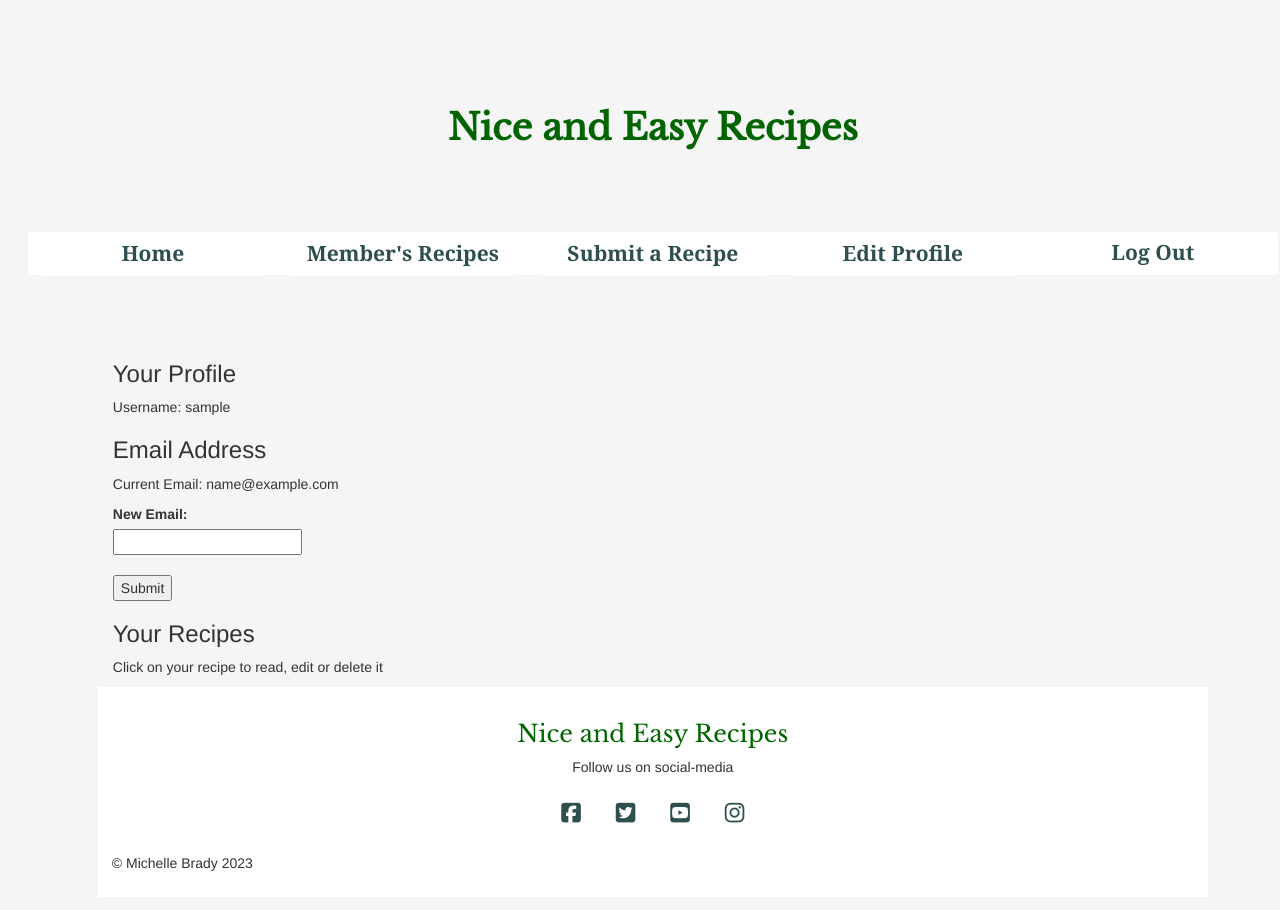
After one commit to Code-Institute-Submissions/ShellyBrady-RecipeWebsite, a Django app: page /edit_profile/ in a window 1280 px wide. The commit adds this page. Run offline with Django 3.2, Linux system fonts and the light colour scheme; the visitor is signed in with stand-in values (Sample User, id 1); data that the repository does not hold is empty; some libraries are stand-ins or nearby versions.

Commit message:
add profile page so user can change email address, see list of their submission, read,update and delete their recipes

```diff
--- a/recipesite/urls.py
+++ b/recipesite/urls.py
@@ -1,12 +1,15 @@
 from . import views
 from django.urls import path
-from .views import RecipeList, RecipeDetail, RecipeLike, SubmissionDetail, SubmissionListView, SubmissionLike
+from .views import RecipeList, RecipeDetail, RecipeLike, SubmissionDetail, SubmissionListView, SubmissionLike, EditProfile, EditSubmission, DeleteSubmission
 
 urlpatterns = [
     path('', views.RecipeList.as_view(), name='home'),
     path('submission_list', views.SubmissionListView.as_view(), name='submission_list'),
     path('submission_detail/<slug:slug>', views.SubmissionDetail.as_view(), name='submission_detail'),
+    path('edit_submission/<int:submission_id>/', EditSubmission.as_view(), name='edit_submission'),
+    path('delete_submission/<int:submission_id>/', views.DeleteSubmission.as_view(), name='delete_submission'),
     path('submit/', views.create_submission, name='submit'),
+    path('edit_profile/', views.EditProfile.as_view(), name='edit_profile'),
     path('<slug:slug>/', views.RecipeDetail.as_view(), name='recipe_detail'),
     path('like/<slug:slug>', views.RecipeLike.as_view(), name='recipe_like'),
     path('submission_like/<slug:slug>', views.SubmissionLike.as_view(), name='submission_like'),
--- a/recipesite/views.py
+++ b/recipesite/views.py
@@ -203,3 +203,58 @@ class SubmissionLike(View):
             submission.likes.add(request.user)
 
         return HttpResponseRedirect(reverse('submission_detail', args=[slug]))
+
+
+class EditProfile(View):
+    template_name = 'edit_profile.html'
+
+    def get(self, request, *args, **kwargs):
+        username = request.user.username
+        email = request.user.email
+        submissions = Submission.objects.filter(username_id=request.user)
+        context = {'username': username, 'submissions': submissions}
+        if not email:
+            context['message'] = 'Please enter your email address'
+        else:
+            context['email'] = email
+        return render(request, self.template_name, context)
+
+    def post(self, request, *args, **kwargs):
+        for key, value in request.POST.items():
+            if key.isdigit():
+                submission_id = int(key)
+                submission = Submission.objects.get(id=submission_id)
+                submission.submission_text = value
+                submission.save()
+        return redirect('edit_profile')
+
+
+class EditSubmission(View):
+    template_name = 'edit_submission.html'
+
+    def get(self, request, submission_id, *args, **kwargs):
+        submission = get_object_or_404(Submission, id=submission_id)
+        form = SubmissionForm(instance=submission)
+        context = {'submission': submission, 'form': form}
+        return render(request, self.template_name, context)
+
+    def post(self, request, submission_id, *args, **kwargs):
+        submission = get_object_or_404(Submission, id=submission_id)
+        form = SubmissionForm(request.POST, instance=submission)
+        if form.is_valid():
+            form.save()
+            return redirect('edit_profile')
+        else:
+            context = {'submission': submission, 'form': form}
+            return render(request, self.template_name, context)
+
+    def handle_no_permission(self):
+        return redirect('edit_profile')
+
+
+class DeleteSubmission(View):
+    def get(self, request, submission_id, *args, **kwargs):
+        submission = get_object_or_404(Submission, id=submission_id)
+        if request.user == submission.username_id:
+            submission.delete()
+        return redirect('edit_profile')
--- /dev/null
+++ b/templates/edit_profile.html
@@ -0,0 +1,43 @@
+{% extends "index.html" %}
+
+{% block content %}
+
+<div class="container edit">
+
+  <div class="profile-info">
+    <h3>Your Profile</h3>
+
+      <p>Username: {{ username }}</p>
+
+  </div>
+
+  <div class="email-change">
+    <h3>Email Address</h3>
+    {% if message %}
+      <p>{{ message }}</p>
+    {% else %}
+      <p>Current Email: {{ email }}</p>
+    {% endif %}
+    <form>
+
+      <label for="email">New Email:</label><br>
+      <input type="email" id="email" name="email" autocomplete="off"><br>
+      <br>
+      <input type="submit" value="Submit">
+
+    </form>
+
+  </div>
+
+  <div class="submission-list">
+    <h3>Your Recipes</h3>
+      <p>Click on your recipe to read, edit or delete it</p>
+      <ul>
+        {% for submission in submissions %}
+          <li><a href="{% url 'edit_submission' submission.id %}">{{ submission }}</a></li>
+        {% endfor %}
+      </ul>
+  </div>
+
+</div>
+{%endblock%}
--- a/templates/index.html
+++ b/templates/index.html
@@ -35,7 +35,7 @@
               <button type="button" class="list-group-item list-group-item-action px-3 border-0"><a href="{% url 'submission_list' %}">Member's Recipes</a></button>
                 {% if user.is_authenticated %}
                 <button type="button" class="list-group-item list-group-item-action px-3 border-0"><a href="{% url 'submit' %}">Submit a Recipe</a></button>
-                <button type="button" class="list-group-item list-group-item-action px-3 border-0"><a href="{% url 'submit' %}">Your Profile</a></button>
+                <button type="button" class="list-group-item list-group-item-action px-3 border-0"><a href="{% url 'edit_profile' %}">Edit Profile</a></button>
                 <button type="button" class="list-group-item list-group-item-action px-3 border-0"><a href="{% url 'account_logout' %}">Log Out</a></button>
                   {% else %}
                 <button type="button" class="list-group-item list-group-item-action px-3 border-0"><a href="{% url 'account_login' %}">Log In</a></button>
```
Also changed, not shown: templates/edit_submission.html (added, +14 -0 lines), templates/profile.html (deleted).
